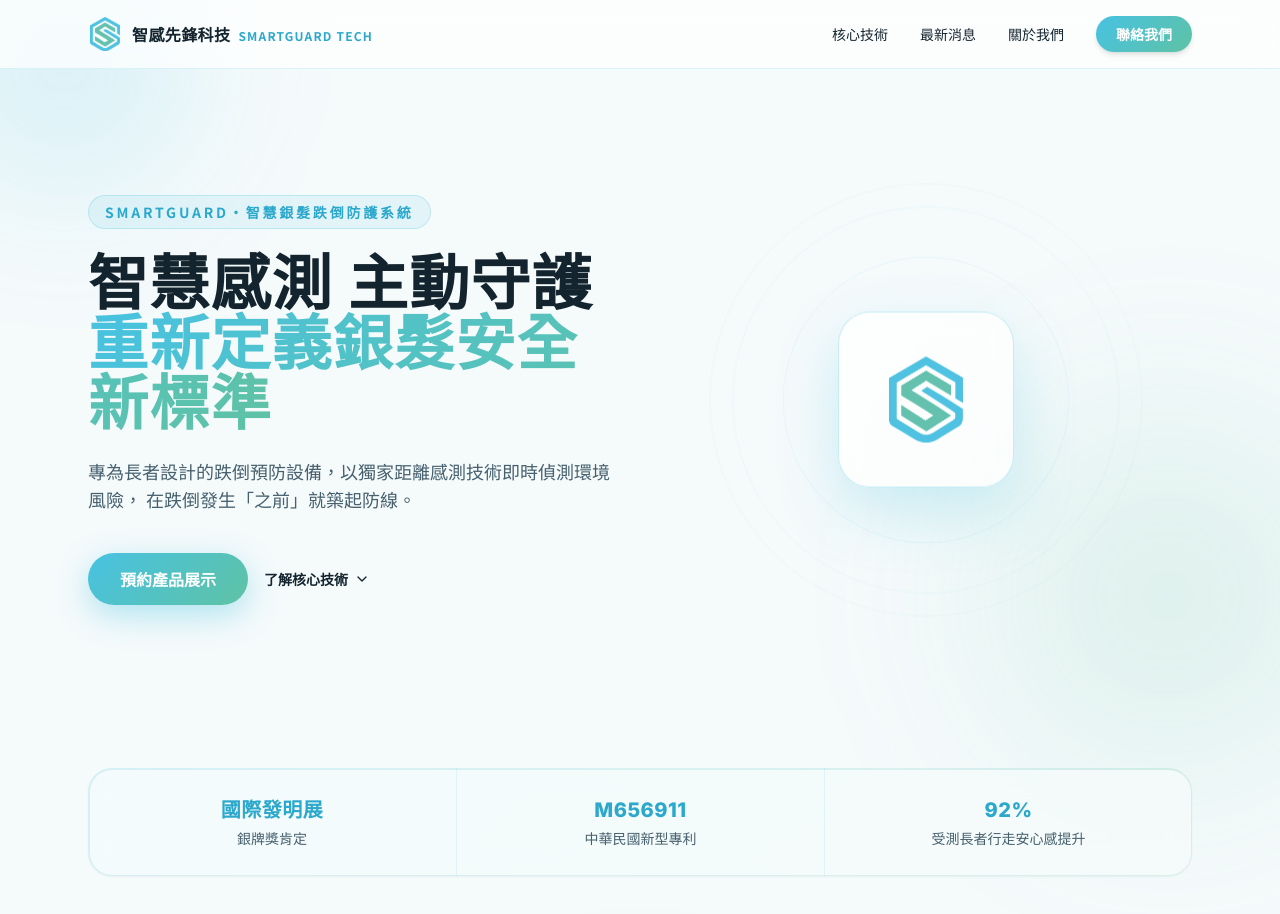
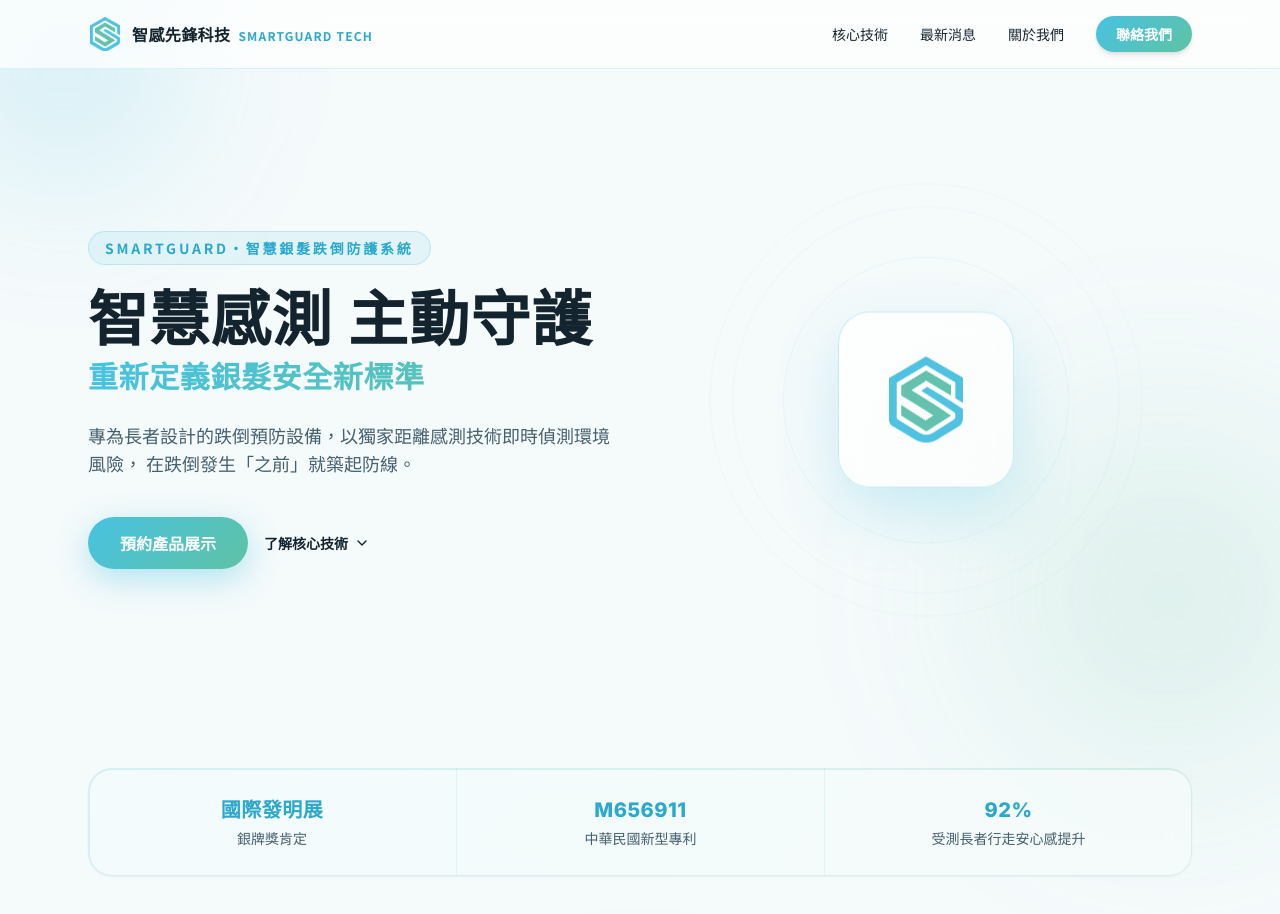
Before and after one commit to KennyChen-pixel/smartguard-site, a React (Vite) app: page / in a window 1280 px wide. Shown: the top 914 px of the page. Built offline with nearby package versions, Linux system fonts and the light colour scheme.

Commit message:
調整標題排版

```diff
--- a/src/App.jsx
+++ b/src/App.jsx
@@ -332,13 +332,17 @@
               SMARTGUARD・智慧銀髮跌倒防護系統
             </p>
             <h1
-              className="sg-fade-up sg-d1 text-3xl font-black leading-snug sm:text-5xl lg:text-6xl sm:leading-[1.6]"
+              className="sg-fade-up sg-d1 text-3xl font-black leading-snug sm:text-5xl lg:text-6xl whitespace-nowrap"
               style={{ color: CI.ink, letterSpacing: "0.02em" }}
             >
-              <span className="sm:whitespace-nowrap">智慧感測 主動守護</span>
-              <br />
-              <span className="sg-grad-text">重新定義銀髮安全新標準</span>
+              智慧感測 主動守護
             </h1>
+            <p
+              className="sg-fade-up sg-d1 sg-grad-text mt-3 whitespace-nowrap text-lg font-bold sm:text-2xl lg:text-3xl"
+              style={{ letterSpacing: "0.02em" }}
+            >
+              重新定義銀髮安全新標準
+            </p>
             <p className="sg-fade-up sg-d2 mt-7 max-w-xl text-base leading-relaxed sm:text-lg">
               專為長者設計的跌倒預防設備，以獨家距離感測技術即時偵測環境風險，
               在跌倒發生「之前」就築起防線。
```
